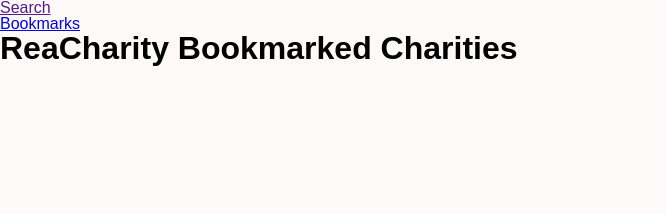
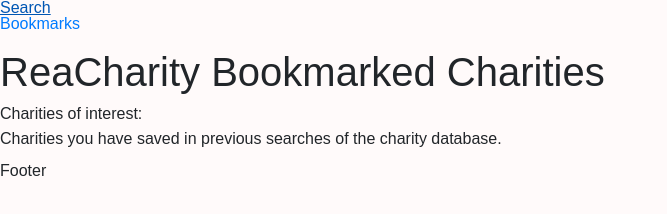
Before and after one commit to SamuelHeal/ReaCharity, a plain HTML site: page bookmarks.html in a window 1280 px wide. Shown: the whole page, without its empty margins (0-667 px from the left). Drawn offline with nearby package versions, Linux system fonts and the light colour scheme.

Commit message:
basic html additions

```diff
--- a/bookmarks.html
+++ b/bookmarks.html
@@ -4,15 +4,18 @@
     <meta charset="UTF-8">
     <meta http-equiv="X-UA-Compatible" content="IE=edge">
     <meta name="viewport" content="width=device-width, initial-scale=1.0">
-    <link rel="stylesheet" href="/assets/styles/reset.css">
-    <link rel="stylesheet" href="/assets/styles/style.css">
+    <link rel="stylesheet" href="https://cdn.jsdelivr.net/npm/bootstrap@4.6.0/dist/css/bootstrap.min.css" integrity="sha384-B0vP5xmATw1+K9KRQjQERJvTumQW0nPEzvF6L/Z6nronJ3oUOFUFpCjEUQouq2+l" crossorigin="anonymous">
+    <link rel="stylesheet" href="https://code.jquery.com/ui/1.12.1/themes/base/jquery-ui.css"/>
+    <link rel="stylesheet" href="assets/styles/reset.css">
+    <link rel="stylesheet" href="assets/styles/style.css">
+    <link rel="stylesheet" href="https://use.fontawesome.com/releases/v5.8.1/css/all.css" integrity="sha384-50oBUHEmvpQ+1lW4y57PTFmhCaXp0ML5d60M1M7uH2+nqUivzIebhndOJK28anvf" crossorigin="anonymous"/>
     <title>ReaCharity Bookmarks</title>
 </head>
 <body>
     <header>
         <nav>
             <ul>
-                <li><a href="">Search</a></li>
+                <li><a href="index.html">Search</a></li>
                 <li><a href="bookmarks.html">Bookmarks</a></li>
             </ul>
         </nav>
@@ -20,10 +23,22 @@
         <h1>ReaCharity Bookmarked Charities</h1>
     </header>
 
-    <div></div>
+    <div>
+       <h2 class="bookmarkHeader">Charities of interest:</h2>
+       <p>Charities you have saved in previous searches of the charity database.</p>
+    </div>
 
-    <footer></footer>
+    <div class="container-fluid bookmarkCards" id="bookmarkCards">
+    </div>
 
-    <script src="/assets/scripts/"></script>
+    <footer class="footer" id="footer">
+        <p>Footer</p>
+    </footer>
+
+    <script src="https://cdnjs.cloudflare.com/ajax/libs/jquery/3.2.1/jquery.min.js"></script>
+    <script src="https://cdn.jsdelivr.net/bxslider/4.2.12/jquery.bxslider.min.js"></script>
+    <script src="https://cdn.jsdelivr.net/npm/popper.js@1.16.1/dist/umd/popper.min.js" integrity="sha384-9/reFTGAW83EW2RDu2S0VKaIzap3H66lZH81PoYlFhbGU+6BZp6G7niu735Sk7lN" crossorigin="anonymous"></script>
+    <script src="https://cdn.jsdelivr.net/npm/bootstrap@4.6.0/dist/js/bootstrap.min.js" integrity="sha384-+YQ4JLhjyBLPDQt//I+STsc9iw4uQqACwlvpslubQzn4u2UU2UFM80nGisd026JF" crossorigin="anonymous"></script>
+    <script src="https://kit.fontawesome.com/ca22f23350.js" crossorigin="anonymous"></script>
 </body>
 </html>
```
